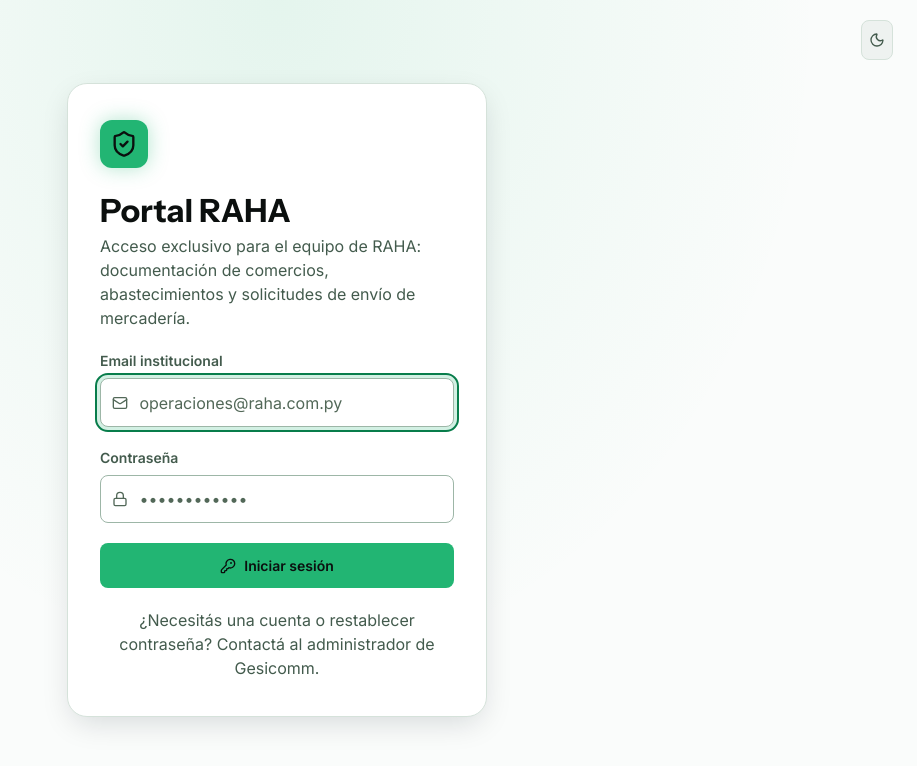
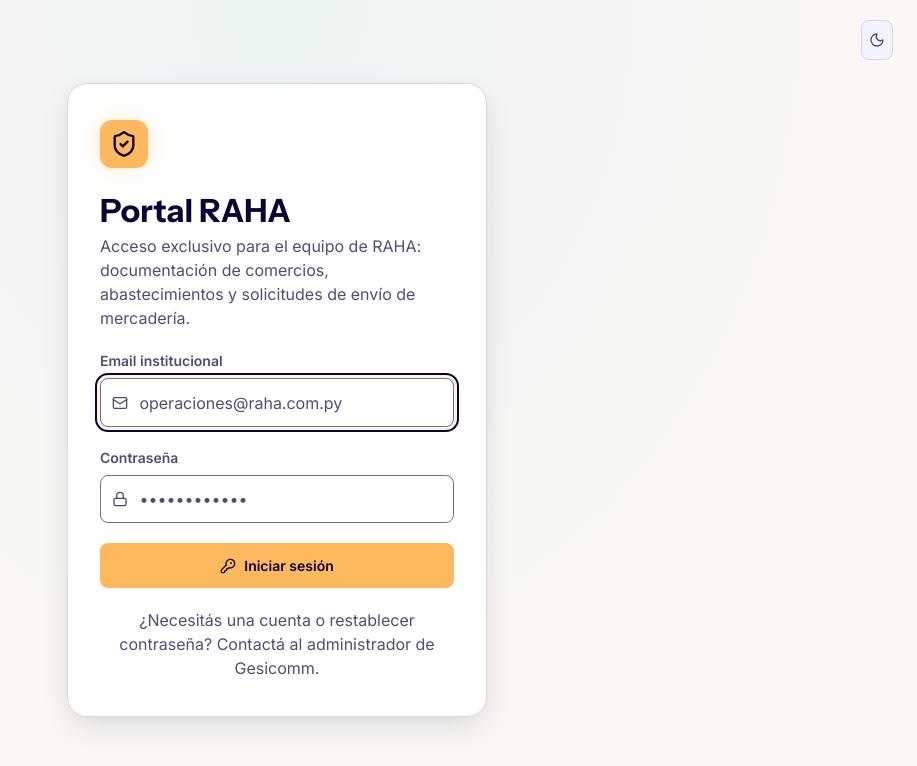
Before and after one commit to Gesicomm/gesicomm-frontend, a React (Vite) app: page /raha/login in a window 1280 px wide. Shown: the top 766 px of the page, without its empty margins (363-1280 px from the left). Built offline with nearby package versions, Linux system fonts and the light colour scheme; no server answers.

Commit message:
Revert "style(identidad): volver a la paleta verde sin tocar la estructura nueva"
This reverts commit 406a2c8ea942e899ca0f8988571dbe7833d9f5b3.

```diff
--- a/index.html
+++ b/index.html
@@ -21,7 +21,7 @@
     <link rel="canonical" href="https://gesicomm.com/" />
     <meta name="robots" content="index, follow, max-image-preview:large" />
     <meta name="author" content="Gesicom" />
-    <meta name="theme-color" content="#0B0F0E" />
+    <meta name="theme-color" content="#080436" />
 
     <!-- Open Graph -->
     <meta property="og:site_name" content="Gesicom" />
--- a/src/index.css
+++ b/src/index.css
@@ -2,49 +2,49 @@
 
 /* Tailwind genera utilidades para los roles declarados en gesicomTheme.css. */
 @theme {
-    --color-brand-ink: #0b0f0e;
-    --color-brand-navy: #0f3d2e;
-    --color-brand-coral: #22b573;
-    --color-brand-ice: #22b573;
-    --color-brand-cloud: #fafcfb;
-    --color-brand-slate: #85938d;
-    --color-brand-negro: #0b0f0e;
-    --color-brand-bosque: #0f3d2e;
-    --color-brand-acento: #22b573;
-    --color-brand-blanco: #fafcfb;
-    --color-brand-gris: #85938d;
+    --color-brand-ink: #080436;
+    --color-brand-navy: #080436;
+    --color-brand-coral: #f71735;
+    --color-brand-ice: #76e4ff;
+    --color-brand-cloud: #f9f6f3;
+    --color-brand-slate: #514c72;
+    --color-brand-negro: #080436;
+    --color-brand-bosque: #080436;
+    --color-brand-acento: #76e4ff;
+    --color-brand-blanco: #f9f6f3;
+    --color-brand-gris: #514c72;
     --color-canvas: var(--gc-ivory);
     --color-surface: var(--gc-white);
     --color-surface-2: var(--gc-lavender);
-    --color-surface-3: #e2e8e4;
+    --color-surface-3: #e9e6fa;
     --color-border: var(--gc-line);
-    --color-border-strong: #9db6a7;
+    --color-border-strong: #766e91;
     --color-fg: var(--gc-night);
     --color-fg-muted: var(--gc-secondary);
-    --color-fg-subtle: #526858;
+    --color-fg-subtle: var(--gc-secondary);
     --color-primary: var(--gc-amber);
-    --color-primary-hover: #36c88a;
-    --color-primary-active: #179c60;
+    --color-primary-hover: #ffc87f;
+    --color-primary-active: #efa33d;
     --color-primary-fg: var(--gc-night);
-    --color-primary-text: #087d4b;
-    --color-accent: var(--gc-amber);
-    --color-accent-hover: #36c88a;
+    --color-primary-text: #714206;
+    --color-accent: var(--gc-ice);
+    --color-accent-hover: #a2eeff;
     --color-accent-fg: var(--gc-night);
-    --color-accent-text: #087d4b;
-    --color-focus: #087d4b;
-    --color-selection: var(--gc-amber);
+    --color-accent-text: #096078;
+    --color-focus: var(--gc-night);
+    --color-selection: var(--gc-ice);
     --color-selection-fg: var(--gc-night);
-    --color-placeholder: #85938d;
+    --color-placeholder: var(--gc-secondary);
     --color-placeholder-fg: var(--gc-white);
-    --color-success: #047857;
+    --color-success: #096044;
     --color-success-fg: var(--gc-white);
-    --color-warning: #946000;
+    --color-warning: #754604;
     --color-warning-fg: var(--gc-white);
     --color-danger: var(--gc-red-dark);
     --color-danger-fg: var(--gc-white);
-    --color-info: #176a99;
+    --color-info: #096078;
     --color-info-fg: var(--gc-white);
-    --color-overlay: rgb(11 15 14 / 65%);
+    --color-overlay: rgb(8 4 54 / 65%);
 
     --font-sans: 'Inter Variable', Inter, system-ui, sans-serif;
     --font-display: 'Instrument Sans Variable', 'Instrument Sans', var(--font-sans);
--- a/src/pages/landing/StoreFooterLegal.jsx
+++ b/src/pages/landing/StoreFooterLegal.jsx
@@ -26,7 +26,7 @@ const ALPHA_FIRMA  = 0.90;
 export default function StoreFooterLegal({ tema, bordeSuave, nombreComercio, isPreview = false, style }) {
   const colorTexto = tema?.texto || '#000000';
   const fondo = tema?.fondo || '#ffffff';
-  const colorLogo = contraste('#0b0f0e', fondo) >= contraste('#fafcfb', fondo) ? '#0b0f0e' : '#fafcfb';
+  const colorLogo = contraste('#080436', fondo) >= contraste('#f9f6f3', fondo) ? '#080436' : '#f9f6f3';
   const footerRef = useRef(null);
   useLayoutEffect(() => adaptarLogosGesicom(footerRef.current), [tema, style]);
   // El footer no pinta fondo propio: hereda el del template.
--- a/src/pages/public/home/landing.css
+++ b/src/pages/public/home/landing.css
@@ -1,13 +1,13 @@
 /* Cambiar estos tokens actualiza toda la portada; no modifica el panel ni las tiendas. */
 .gl-landing {
-  --gc-bg: #0b0f0e;
-  --gc-surface: #0f3d2e;
+  --gc-bg: #080436;
+  --gc-surface: #1a1732;
   --gc-surface2: #174837;
   --gc-border: #365b4b;
   --gc-white: #fafcfb;
   --gc-muted: #b7c6be;
-  --gc-cyan: #22b573;
-  --gc-coral: #22b573;
+  --gc-cyan: #76e4ff;
+  --gc-coral: #feb95f;
   --gc-success: #53d99b;
   --gc-shadow: #000;
   --gc-border-strong: color-mix(in srgb, var(--gc-border) 65%, var(--gc-cyan));
--- a/src/styles/gesicomTheme.css
+++ b/src/styles/gesicomTheme.css
@@ -1,53 +1,51 @@
-/* Identidad del panel. Los portales montados en body reciben los mismos roles.
-   Paleta verde Gesicom (Negro, Bosque, Acento, Blanco y Gris) sobre la estructura nueva.
-   Los nombres --gc-* se conservan porque los consumen varias pantallas. */
+/* Identidad del panel. Los portales montados en body reciben los mismos roles. */
 :root {
-  --gc-night: #0b0f0e;
-  --gc-ivory: #fafcfb;
+  --gc-night: #080436;
+  --gc-ivory: #f9f6f3;
   --gc-white: #fff;
-  --gc-lavender: #eef2f0;
-  --gc-ice: #53d99b;
-  --gc-amber: #22b573;
-  --gc-red: #22b573;
-  --gc-red-dark: #b91c1c;
-  --gc-secondary: #435b4d;
-  --gc-line: #d5e2da;
-  --gc-nav-muted: #b2bdb5;
-  --gc-nav-raised: #232b26;
+  --gc-lavender: #f3f2ff;
+  --gc-ice: #76e4ff;
+  --gc-amber: #feb95f;
+  --gc-red: #f71735;
+  --gc-red-dark: #a7102c;
+  --gc-secondary: #514c72;
+  --gc-line: #d9d5e7;
+  --gc-nav-muted: #d9d5e7;
+  --gc-nav-raised: #211a54;
   --font-sans: 'Inter Variable', Inter, system-ui, sans-serif;
   --font-display: 'Instrument Sans Variable', 'Instrument Sans', var(--font-sans);
   --color-canvas: var(--gc-ivory);
   --color-surface: var(--gc-white);
   --color-surface-2: var(--gc-lavender);
-  --color-surface-3: #e2e8e4;
+  --color-surface-3: #e9e6fa;
   --color-border: var(--gc-line);
-  --color-border-strong: #9db6a7;
+  --color-border-strong: #766e91;
   --color-fg: var(--gc-night);
   --color-fg-muted: var(--gc-secondary);
-  --color-fg-subtle: #526858;
+  --color-fg-subtle: var(--gc-secondary);
   --color-primary: var(--gc-amber);
-  --color-primary-hover: #36c88a;
-  --color-primary-active: #179c60;
+  --color-primary-hover: #ffc87f;
+  --color-primary-active: #efa33d;
   --color-primary-fg: var(--gc-night);
-  --color-primary-text: #087d4b;
-  --color-accent: var(--gc-amber);
-  --color-accent-hover: #36c88a;
+  --color-primary-text: #714206;
+  --color-accent: var(--gc-ice);
+  --color-accent-hover: #a2eeff;
   --color-accent-fg: var(--gc-night);
-  --color-accent-text: #087d4b;
-  --color-focus: #087d4b;
-  --color-selection: var(--gc-amber);
+  --color-accent-text: #096078;
+  --color-focus: var(--gc-night);
+  --color-selection: var(--gc-ice);
   --color-selection-fg: var(--gc-night);
-  --color-placeholder: #85938d;
+  --color-placeholder: var(--gc-secondary);
   --color-placeholder-fg: var(--gc-white);
-  --color-success: #047857;
+  --color-success: #096044;
   --color-success-fg: var(--gc-white);
-  --color-warning: #946000;
+  --color-warning: #754604;
   --color-warning-fg: var(--gc-white);
   --color-danger: var(--gc-red-dark);
   --color-danger-fg: var(--gc-white);
-  --color-info: #176a99;
+  --color-info: #096078;
   --color-info-fg: var(--gc-white);
-  --color-overlay: rgb(11 15 14 / 65%);
+  --color-overlay: rgb(8 4 54 / 65%);
   --bg-sidebar: var(--gc-night);
   --text-sidebar-foreground: var(--gc-ivory);
   --text-muted-foreground: var(--gc-nav-muted);
@@ -57,37 +55,27 @@
 }
 
 :root[data-theme='dark'] {
-  --color-canvas: #141916;
-  --color-surface: #1b221e;
-  --color-surface-2: #232b26;
-  --color-surface-3: #2d3730;
-  --color-border: #39473e;
-  --color-border-strong: #54645a;
-  --color-fg: #f0f3f0;
-  --color-fg-muted: #b2bdb5;
-  --color-fg-subtle: #99a69d;
-  --color-primary: #25b978;
-  --color-primary-hover: #38c98b;
-  --color-primary-active: #198e5b;
-  --color-primary-fg: #08120d;
-  --color-accent: #25b978;
-  --color-accent-hover: #38c98b;
-  --color-accent-fg: #08120d;
-  --color-selection: #25b978;
-  --color-selection-fg: #08120d;
+  --color-canvas: #100d26;
+  --color-surface: #1a1732;
+  --color-surface-2: #262142;
+  --color-surface-3: #322b50;
+  --color-border: #463e60;
+  --color-border-strong: #8f85ae;
+  --color-fg: var(--gc-ivory);
+  --color-fg-muted: #d9d5e7;
+  --color-fg-subtle: #c2b8db;
   --color-focus: var(--gc-ice);
-  --color-primary-text: #57d99e;
-  --color-accent-text: #57d99e;
-  --color-placeholder: #64736a;
-  --color-success: #49d5a0;
-  --color-success-fg: #08120d;
-  --color-warning: #d9ac51;
-  --color-warning-fg: #211a0a;
-  --color-danger: #f17b7d;
-  --color-danger-fg: #210e0e;
-  --color-info: #78b9d4;
-  --color-info-fg: #091319;
-  --color-overlay: rgb(7 12 9 / 68%);
+  --color-primary-text: var(--gc-amber);
+  --color-accent-text: var(--gc-ice);
+  --color-placeholder: #514c72;
+  --color-success: #88e5be;
+  --color-success-fg: var(--gc-night);
+  --color-warning: var(--gc-amber);
+  --color-warning-fg: var(--gc-night);
+  --color-danger: #ff99aa;
+  --color-danger-fg: var(--gc-night);
+  --color-info: var(--gc-ice);
+  --color-info-fg: var(--gc-night);
 }
 
 /* El menú usa roles propios porque permanece oscuro en ambos temas. */
@@ -95,15 +83,15 @@
   --color-canvas: var(--gc-night);
   --color-surface: var(--gc-night);
   --color-surface-2: var(--gc-nav-raised);
-  --color-surface-3: #2d3730;
-  --color-border: #39473e;
-  --color-border-strong: #54645a;
+  --color-surface-3: #332969;
+  --color-border: #453c73;
+  --color-border-strong: #9188b7;
   --color-fg: var(--gc-ivory);
   --color-fg-muted: var(--gc-nav-muted);
   --color-fg-subtle: var(--gc-nav-muted);
-  --color-primary-text: var(--gc-ice);
+  --color-primary-text: var(--gc-amber);
   --color-accent-text: var(--gc-ice);
-  --color-danger: #f17b7d;
+  --color-danger: #ff99aa;
   --color-focus: var(--gc-ice);
   background-color: var(--gc-night);
   color: var(--gc-ivory);
@@ -198,7 +186,7 @@
     border: 1px solid var(--gc-red-dark);
     color: var(--gc-white);
   }
-  .gc-button-destructive:hover:not(:disabled) { background: #991b1b; }
+  .gc-button-destructive:hover:not(:disabled) { background: #890d24; }
   :is(.gc-explore, button[role='tab'][aria-selected='true'], .md-tab.activo, .tn-tab[aria-current='step'], .vit-filter-btn.active, .combo-filter-btn.active, .tab-btn.active, .lb-segmented button.active, .pl-tabs button.activo, .lms-step-nav-btn.active) {
     background: var(--color-selection);
     color: var(--color-selection-fg);
```
Also changed, not shown: src/pages/landing/storeCredit.js (+5 -5 lines), src/pages/servicios/buscarServicios.css (+10 -10 lines), public/site.webmanifest, 1 other file (tests, documents, lock files or other folders).
